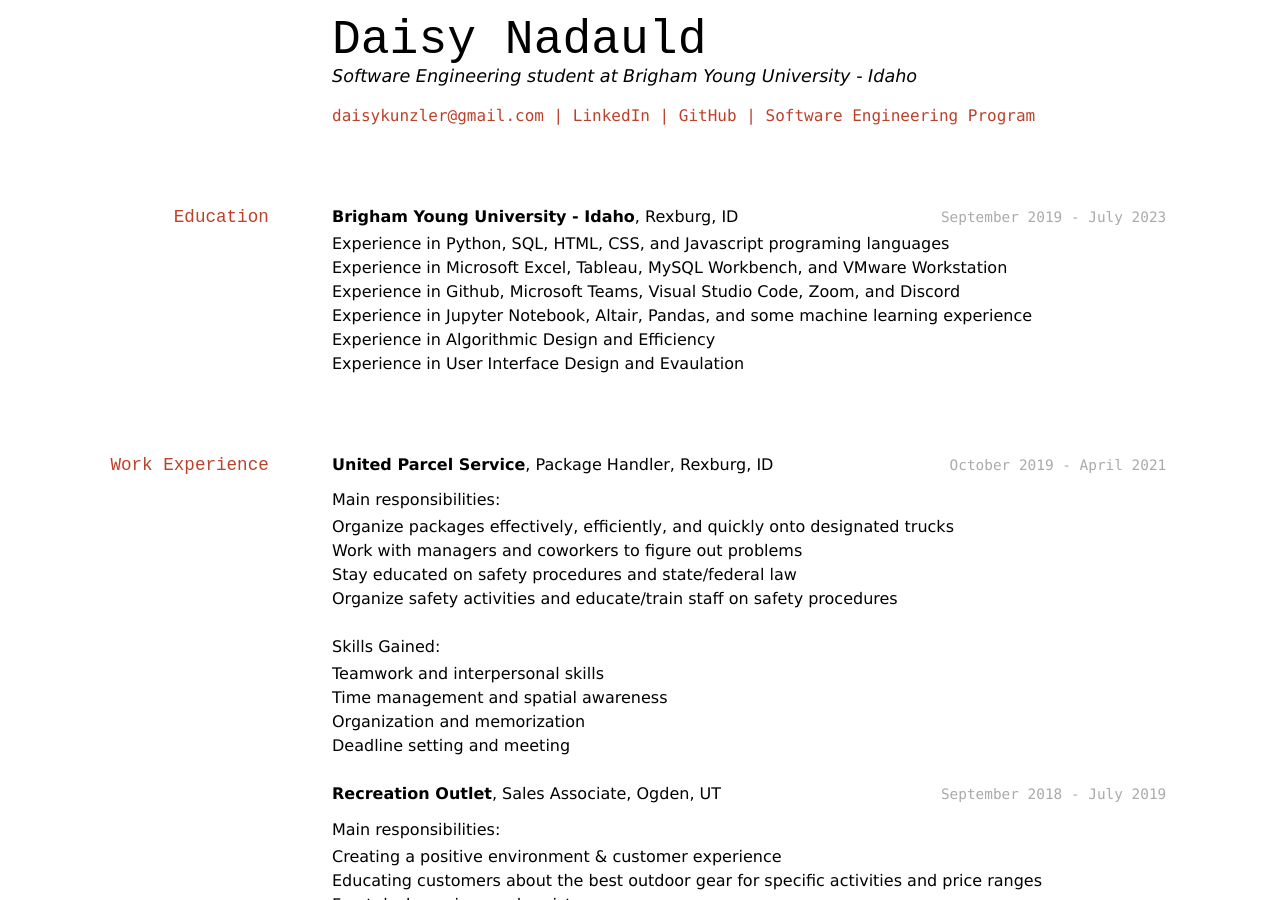
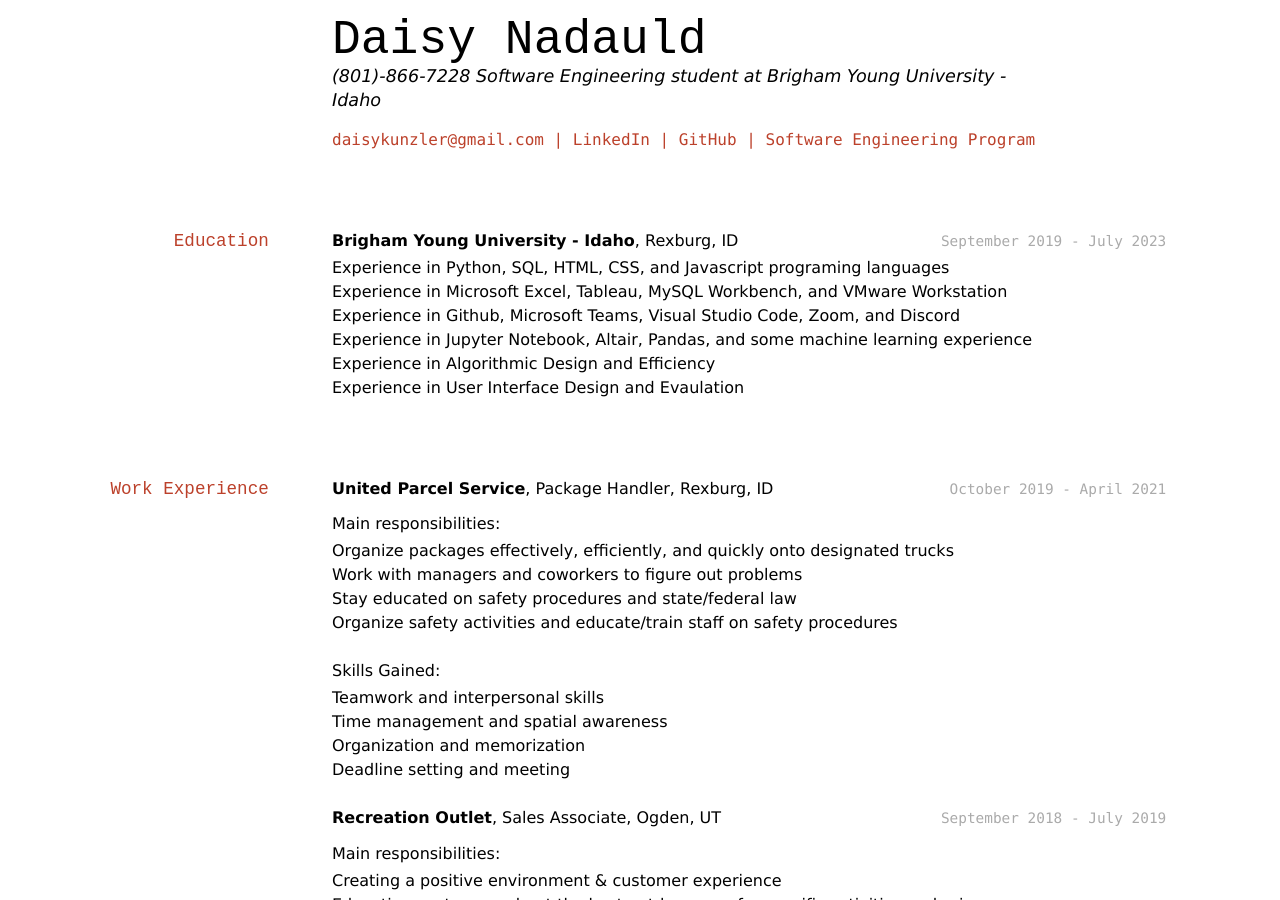
Before and after one commit to daisynadauld/nadauld_resume, a Jekyll site: the page built from docs/index.md, in a window 1280 px wide and 900 px high. Built offline with Jekyll 4.4.1, drawn with Linux system fonts in a browser that asks for light colours.

Commit message:
Update index.md
phone #

```diff
--- a/docs/index.md
+++ b/docs/index.md
@@ -3,6 +3,7 @@ layout: cv
 title: Daisy Nadauld's Resume
 ---
 # Daisy Nadauld
+(801)-866-7228
 Software Engineering student at Brigham Young University - Idaho
 
 <div id="webaddress">
```
